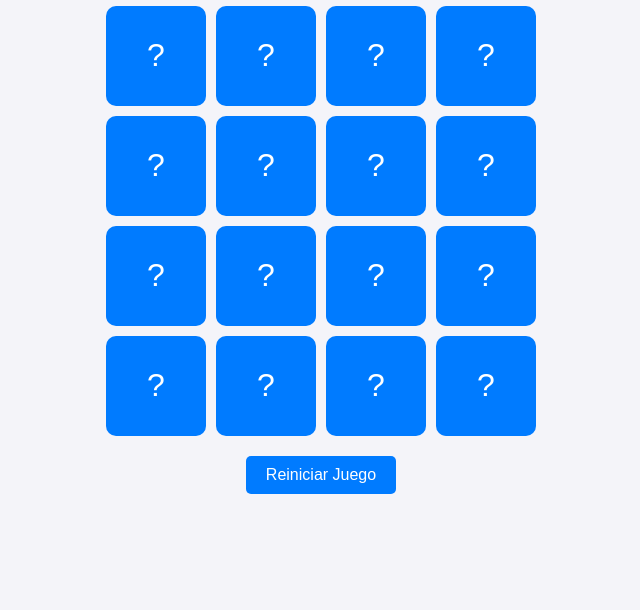
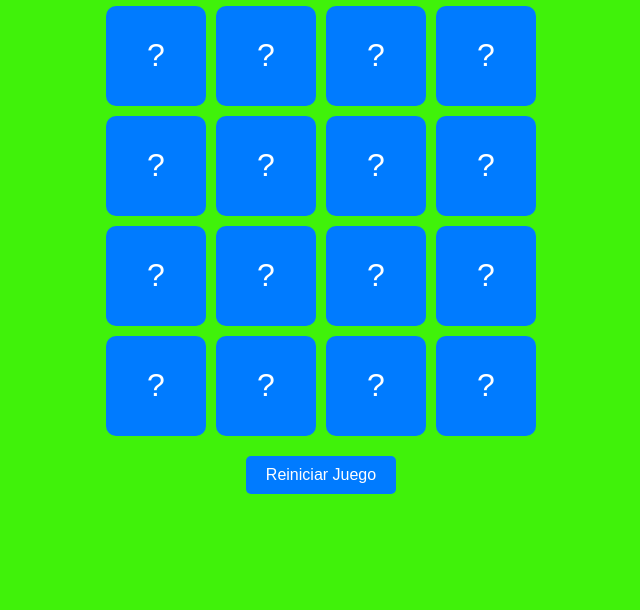
Before and after one commit to alexanderra314/Juegos_Memorias_BWFS10, a plain HTML site: page index.html in a window 1280 px wide. Shown: the part 190-800 px from the top of the page, without its empty margins (319-959 px from the left). Drawn offline with Linux system fonts and the light colour scheme.

Commit message:
cambio color fondo de body

```diff
--- a/styles.css
+++ b/styles.css
@@ -6,7 +6,7 @@ body {
     flex-direction: column;
     height: 100vh;
     margin: 0;
-    background-color: #f4f4f9;
+    background-color: #40f20a;
 }
 
 h1 {
```
